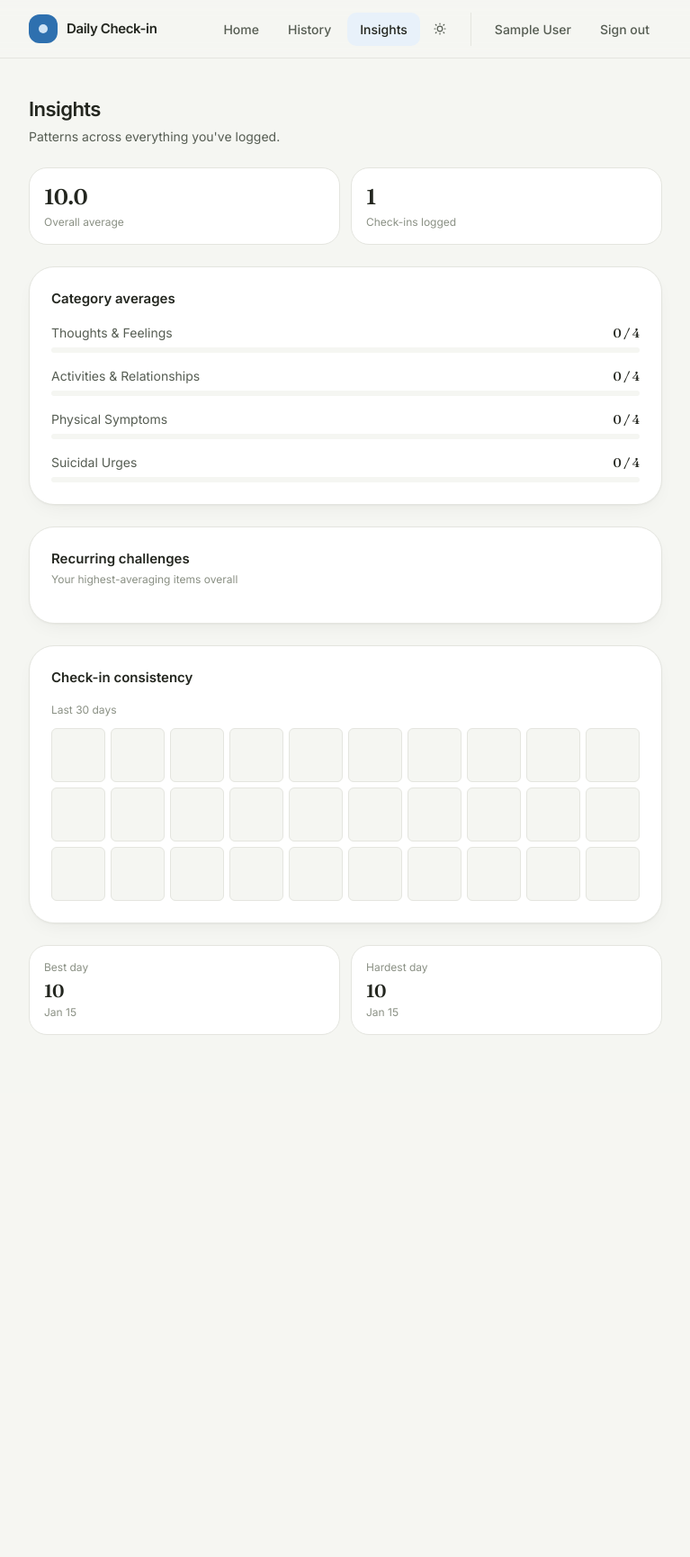
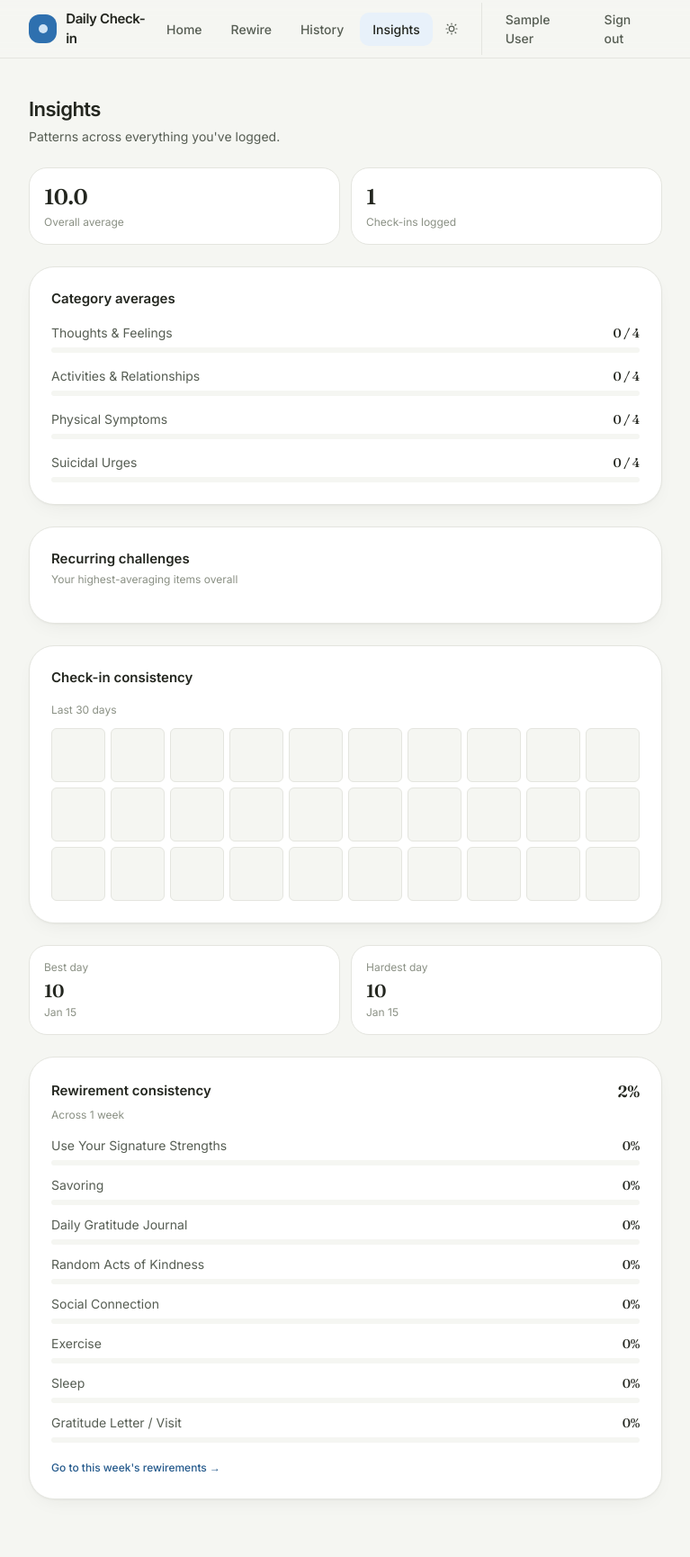
Before and after one commit to vighneshh/moodfarer, a Flask app: page /insights in a window 1280 px wide. Shown: the whole page at 90% size, without its empty margins (256-1023 px from the left). Before the commit the page ends 1150 px from the top, so only its background shows below. Run offline with Flask 3, Linux system fonts and the light colour scheme; a user stored in the database is signed in; tables that the repository leaves empty hold one stand-in row (values such as "Sample post"); some libraries are stand-ins or nearby versions.

Commit message:
add rewirement

```diff
--- a/app.py
+++ b/app.py
@@ -30,7 +30,7 @@ from flask_login import (
 
 from extensions import db, csrf
 from oauth import oauth, init_oauth, google_configured
-from models import User, Assessment, PushSubscription
+from models import User, Assessment, PushSubscription, RewirementCheckin
 from email_utils import (
     send_verification_email,
     send_password_reset_email,
@@ -43,6 +43,9 @@ from email_utils import (
     RESET_MAX_AGE,
 )
 from push_utils import push_configured, vapid_public_key, send_push
+
+from rewirements import REWIREMENTS, WEEKDAY_KEYS, WEEKDAY_LABELS, rewirement_for
+
 from questions import (
     QUESTIONS,
     CATEGORIES,
@@ -257,6 +260,34 @@ def insights_data(user_id):
     }
 
 
+def rewirement_insights(user_id):
+    rows = RewirementCheckin.query.filter_by(user_id=user_id).all()
+    if not rows:
+        return None
+
+    weeks_logged = len({r.week_start for r in rows})
+    by_practice = {}
+    for rw in REWIREMENTS:
+        practice_rows = [r for r in rows if r.rewirement_key == rw["key"]]
+        done = sum(1 for r in practice_rows if r.completed)
+        possible = weeks_logged * len(day_keys_for(rw))
+        by_practice[rw["key"]] = {
+            "title": rw["title"],
+            "done": done,
+            "rate": round(done / possible * 100) if possible else 0,
+        }
+
+    total_done = sum(1 for r in rows if r.completed)
+    total_possible = weeks_logged * sum(len(day_keys_for(rw)) for rw in REWIREMENTS)
+
+    return {
+        "weeks_logged": weeks_logged,
+        "total_done": total_done,
+        "overall_rate": round(total_done / total_possible * 100) if total_possible else 0,
+        "by_practice": sorted(by_practice.values(), key=lambda x: x["rate"], reverse=True),
+    }
+
+
 def flash_dev_link(prefix: str, sent: bool, link: str):
     """When SMTP isn't configured, surface the link directly so the flow is
     fully testable without a real mail server."""
@@ -320,6 +351,54 @@ def build_export_rows(user_id):
         rows.append(row)
     return rows
 
+
+def week_start_for(d: date) -> date:
+    """The Sunday that starts the week containing d."""
+    return d - timedelta(days=(d.weekday() + 1) % 7)
+
+
+def day_keys_for(rewirement: dict):
+    if rewirement["type"] == "binary":
+        return [o["key"] for o in rewirement["options"]]
+    return WEEKDAY_KEYS
+
+
+def get_rewirement_week_cards(user_id, week_start: date):
+    rows = RewirementCheckin.query.filter_by(user_id=user_id, week_start=week_start).all()
+    by_key = {(r.rewirement_key, r.day_key): r for r in rows}
+
+    cards = []
+    for rw in REWIREMENTS:
+        days = []
+        done_count = 0
+        for dk in day_keys_for(rw):
+            row = by_key.get((rw["key"], dk))
+            completed = bool(row and row.completed)
+            if completed:
+                done_count += 1
+            label = WEEKDAY_LABELS.get(dk, dk.title()) if rw["type"] == "week" else next(
+                o["label"] for o in rw["options"] if o["key"] == dk
+            )
+            days.append({
+                "key": dk,
+                "label": label,
+                "completed": completed,
+                "note": row.note if row else "",
+            })
+        cards.append({
+            **rw,
+            "days": days,
+            "done_count": done_count,
+            "total_count": len(days),
+        })
+    return cards
+
+
+def get_rewirement_week_summary(user_id, week_start: date):
+    rows = RewirementCheckin.query.filter_by(user_id=user_id, week_start=week_start, completed=True).all()
+    done = len(rows)
+    total = sum(len(day_keys_for(rw)) for rw in REWIREMENTS)
+    return {"done": done, "total": total}
 
 # ---------------------------------------------------------------------------
 # Routes
@@ -768,6 +847,127 @@ def register_routes(app):
             },
         )
 
+    @app.route("/rewire")
+    @login_required
+    def rewire():
+        week_param = request.args.get("week")
+        current_week = week_start_for(date.today())
+        try:
+            week_start = (
+                datetime.strptime(week_param, "%Y-%m-%d").date() if week_param else current_week
+            )
+        except ValueError:
+            week_start = current_week
+        week_start = week_start_for(week_start)
+        if week_start > current_week:
+            week_start = current_week
+
+        cards = get_rewirement_week_cards(current_user.id, week_start)
+        return render_template(
+            "rewire.html",
+            cards=cards,
+            week_start=week_start,
+            week_end=week_start + timedelta(days=6),
+            prev_week=(week_start - timedelta(days=7)).isoformat(),
+            next_week=(week_start + timedelta(days=7)).isoformat(),
+            is_current_week=week_start == current_week,
+            is_future_next=week_start + timedelta(days=7) > current_week,
+            strengths=current_user.signature_strengths,
+        )
+
+    @app.route("/rewire/history")
+    @login_required
+    def rewire_history():
+        week_rows = (
+            db.session.query(RewirementCheckin.week_start)
+            .filter_by(user_id=current_user.id, completed=True)
+            .distinct()
+            .order_by(RewirementCheckin.week_start.desc())
+            .all()
+        )
+        weeks = []
+        for (ws,) in week_rows:
+            summary = get_rewirement_week_summary(current_user.id, ws)
+            weeks.append({"week_start": ws, "week_end": ws + timedelta(days=6), **summary})
+        return render_template("rewire_history.html", weeks=weeks)
+
+    @app.route("/api/rewire/toggle", methods=["POST"])
+    @login_required
+    def rewire_toggle():
+        payload = request.get_json(force=True, silent=True) or {}
+        key = payload.get("rewirement_key")
+        day_key = payload.get("day_key")
+        week_param = payload.get("week_start")
+
+        rw = rewirement_for(key)
+        if rw is None or day_key not in day_keys_for(rw):
+            return jsonify({"error": "Invalid practice or day."}), 400
+
+        try:
+            week_start = datetime.strptime(week_param, "%Y-%m-%d").date()
+        except (TypeError, ValueError):
+            return jsonify({"error": "Invalid week."}), 400
+        week_start = week_start_for(week_start)
+        if week_start > week_start_for(date.today()):
+            return jsonify({"error": "Can't log a future week."}), 400
+
+        row = RewirementCheckin.query.filter_by(
+            user_id=current_user.id, rewirement_key=key, week_start=week_start, day_key=day_key
+        ).first()
+        if row is None:
+            row = RewirementCheckin(
+                user_id=current_user.id, rewirement_key=key, week_start=week_start, day_key=day_key,
+                completed=True,
+            )
+            db.session.add(row)
+        else:
+            row.completed = not row.completed
+        db.session.commit()
+        return jsonify({"completed": row.completed})
+
+    @app.route("/api/rewire/note", methods=["POST"])
+    @login_required
+    def rewire_note():
+        payload = request.get_json(force=True, silent=True) or {}
+        key = payload.get("rewirement_key")
+        day_key = payload.get("day_key")
+        week_param = payload.get("week_start")
+        note = (payload.get("note") or "").strip()[:1000]
+
+        rw = rewirement_for(key)
+        if rw is None or day_key not in day_keys_for(rw):
+            return jsonify({"error": "Invalid practice or day."}), 400
+
+        try:
+            week_start = datetime.strptime(week_param, "%Y-%m-%d").date()
+        except (TypeError, ValueError):
+            return jsonify({"error": "Invalid week."}), 400
+        week_start = week_start_for(week_start)
+
+        row = RewirementCheckin.query.filter_by(
+            user_id=current_user.id, rewirement_key=key, week_start=week_start, day_key=day_key
+        ).first()
+        if row is None:
+            row = RewirementCheckin(
+                user_id=current_user.id, rewirement_key=key, week_start=week_start, day_key=day_key,
+                completed=False,
+            )
+            db.session.add(row)
+        row.note = note
+        db.session.commit()
+        return jsonify({"note": row.note})
+
+    @app.route("/rewire/strengths", methods=["POST"])
+    @login_required
+    def rewire_strengths():
+        strengths = [
+            (request.form.get(f"strength_{i}") or "").strip()[:120] for i in range(1, 5)
+        ]
+        current_user.signature_strengths = strengths
+        db.session.commit()
+        flash("Signature strengths saved.", "success")
+        return redirect(url_for("rewire"))
+
     # -------------------------------------------------------------
     # App routes (all require a signed-in user, all scoped to that user)
     # -------------------------------------------------------------
@@ -777,11 +977,13 @@ def register_routes(app):
     def home():
         stats = get_dashboard_stats(current_user.id)
         trend = trend_series(current_user.id, 7)
+        rewire_summary = get_rewirement_week_summary(current_user.id, week_start_for(date.today()))
         return render_template(
             "home.html",
             stats=stats,
             trend=trend,
             today=date.today(),
+            rewire_summary=rewire_summary,
         )
 
     @app.route("/assessment")
@@ -950,7 +1152,8 @@ def register_routes(app):
     @login_required
     def insights():
         data = insights_data(current_user.id)
-        return render_template("insights.html", data=data)
+        rewire_data = rewirement_insights(current_user.id)
+        return render_template("insights.html", data=data, rewire_data=rewire_data)
 
     @app.route("/api/trend")
     @login_required
--- a/templates/base.html
+++ b/templates/base.html
@@ -81,6 +81,7 @@
       </a>
       <nav class="flex items-center gap-1">
         <a href="{{ url_for('home') }}" class="nav-desktop-link {{ 'is-active' if request.endpoint == 'home' }}">Home</a>
+        <a href="{{ url_for('rewire') }}" class="nav-desktop-link {{ 'is-active' if request.endpoint in ['rewire', 'rewire_history'] }}">Rewire</a>
         <a href="{{ url_for('history') }}" class="nav-desktop-link {{ 'is-active' if request.endpoint in ['history', 'history_detail'] }}">History</a>
         <a href="{{ url_for('insights') }}" class="nav-desktop-link {{ 'is-active' if request.endpoint == 'insights' }}">Insights</a>
         <button type="button" id="themeToggleDesktop" aria-label="Toggle dark mode"
@@ -140,6 +141,10 @@
         <svg class="w-[22px] h-[22px] shrink-0" viewBox="0 0 24 24" fill="none"><path d="M4 11.5 12 4l8 7.5" stroke="currentColor" stroke-width="1.8" stroke-linecap="round" stroke-linejoin="round"/><path d="M6.5 10.5V19a1 1 0 0 0 1 1H16a1 1 0 0 0 1-1v-8.5" stroke="currentColor" stroke-width="1.8" stroke-linecap="round" stroke-linejoin="round"/></svg>
         <span>Home</span>
       </a>
+      <a href="{{ url_for('rewire') }}" class="tab-link {{ 'is-active' if request.endpoint in ['rewire', 'rewire_history'] }}">
+        <svg class="w-[22px] h-[22px] shrink-0" viewBox="0 0 24 24" fill="none"><path d="M12 3c2 2.5 3 5 3 7a3 3 0 1 1-6 0c0-2 1-4.5 3-7Z" stroke="currentColor" stroke-width="1.8" stroke-linecap="round" stroke-linejoin="round"/><path d="M7 14c0 3 2 6 5 6M17 14c0 3-2 6-5 6" stroke="currentColor" stroke-width="1.8" stroke-linecap="round"/></svg>
+        <span>Rewire</span>
+      </a>
       <a href="{{ url_for('history') }}" class="tab-link {{ 'is-active' if request.endpoint in ['history', 'history_detail'] }}">
         <svg class="w-[22px] h-[22px] shrink-0" viewBox="0 0 24 24" fill="none"><path d="M4 5.5h16M4 12h10M4 18.5h7" stroke="currentColor" stroke-width="1.8" stroke-linecap="round"/></svg>
         <span>History</span>
--- a/templates/insights.html
+++ b/templates/insights.html
@@ -85,5 +85,29 @@
     </a>
   </div>
   {% endif %}
+
+  {% if rewire_data %}
+  <section class="rounded-3xl bg-card border border-line shadow-soft p-6">
+    <div class="flex items-center justify-between mb-1">
+      <h2 class="font-semibold text-[15px]">Rewirement consistency</h2>
+      <span class="num-display text-lg font-semibold">{{ rewire_data.overall_rate }}%</span>
+    </div>
+    <p class="text-xs text-ink-faint mb-4">Across {{ rewire_data.weeks_logged }} week{{ 's' if rewire_data.weeks_logged != 1 }}</p>
+    <div class="space-y-3">
+      {% for p in rewire_data.by_practice %}
+      <div>
+        <div class="flex items-center justify-between text-sm mb-1.5">
+          <span class="text-ink-soft">{{ p.title }}</span>
+          <span class="font-medium num-display">{{ p.rate }}%</span>
+        </div>
+        <div class="h-1.5 rounded-full bg-paper overflow-hidden">
+          <div class="h-full rounded-full bg-moss-400" style="width: {{ p.rate }}%"></div>
+        </div>
+      </div>
+      {% endfor %}
+    </div>
+    <a href="{{ url_for('rewire') }}" class="inline-block mt-5 text-xs font-medium text-moss-600">Go to this week's rewirements →</a>
+  </section>
+  {% endif %}
 </div>
 {% endblock %}
```
Also changed, not shown: models.py (+35 -0 lines), rewirements.py (added, +74 -0 lines), static/css/style.css (+42 -0 lines), static/js/rewire.js (added, +62 -0 lines), templates/home.html (+14 -0 lines), templates/rewire.html (added, +96 -0 lines), templates/rewire_history.html (added, +40 -0 lines).
